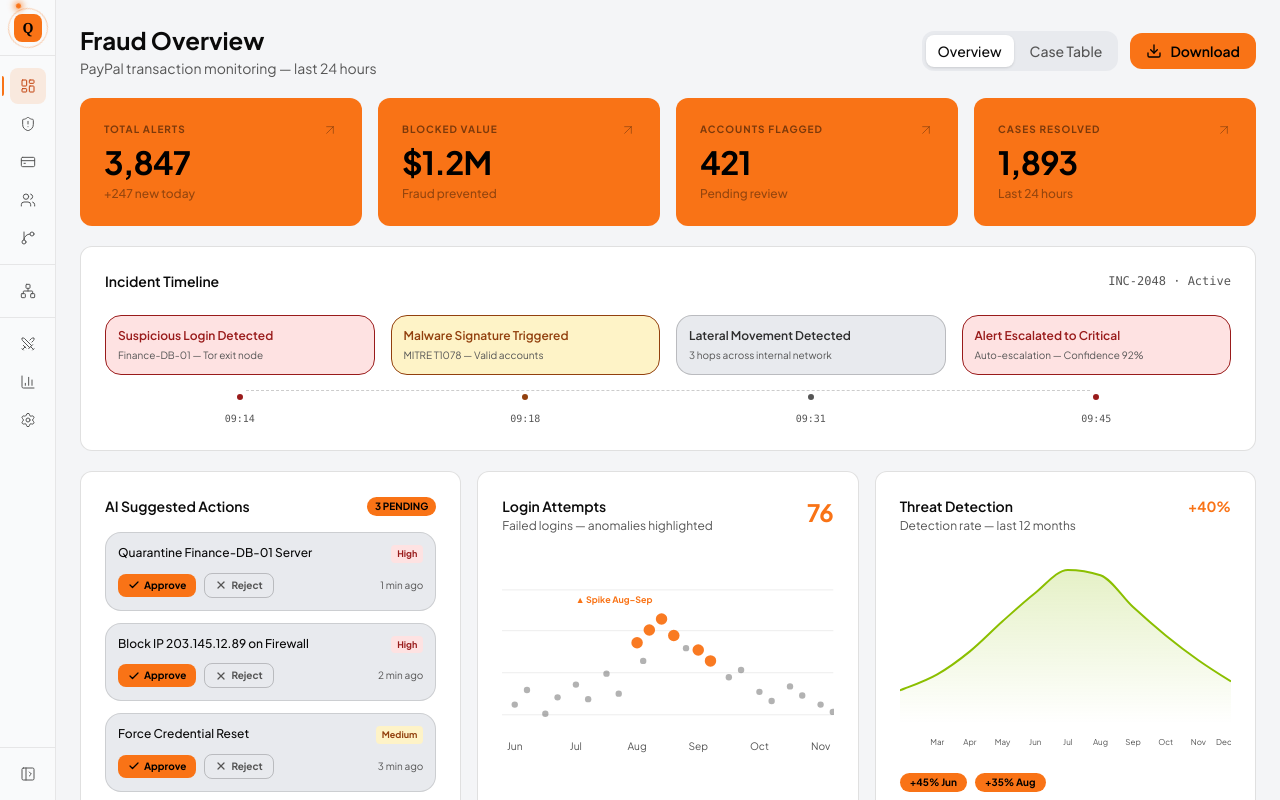
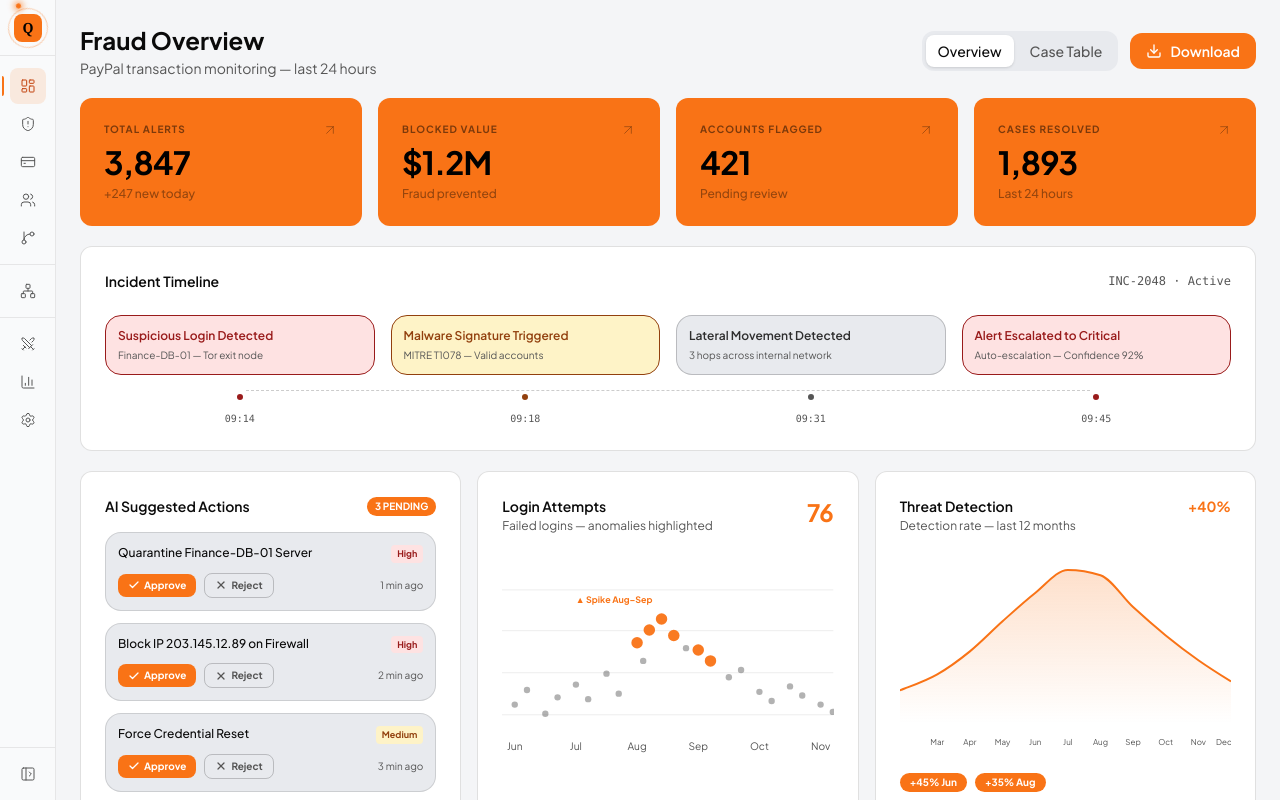
Before and after one commit to shutiancheng/quorum, a Next.js app in the folder frontend/: page /dashboard in a window 1280 px wide. Built offline with nearby package versions, Linux system fonts and the light colour scheme.

Commit message:
Fix Fraud Overview colours: green chart → orange, button text white on orange bg

```diff
--- a/frontend/src/app/(dashboard)/dashboard/page.tsx
+++ b/frontend/src/app/(dashboard)/dashboard/page.tsx
@@ -109,7 +109,7 @@ export default function DashboardPage() {
         <div className="flex items-center gap-3">
           <TabNav tabs={viewTabs as unknown as string[]} activeTab={view} onTabChange={(t) => setView(t as typeof view)} />
           <button className="flex items-center gap-2 px-4 py-2 text-sm font-semibold rounded-xl transition-colors"
-            style={{ backgroundColor: "var(--brand-primary)", color: "#000" }}>
+            style={{ backgroundColor: "var(--brand-primary)", color: "#FFFFFF" }}>
             <Download className="w-4 h-4 shrink-0" strokeWidth={2} />
             Download
           </button>
@@ -206,7 +206,7 @@ export default function DashboardPage() {
                 <h2 className="text-sm font-semibold text-[var(--text-primary)]">AI Suggested Actions</h2>
                 <span
                   className="text-[10px] font-bold px-2 py-0.5 rounded-full"
-                  style={{ backgroundColor: "var(--brand-primary)", color: "#000" }}
+                  style={{ backgroundColor: "var(--brand-primary)", color: "#FFFFFF" }}
                 >
                   {Object.values(actionStates).filter((v) => v === null).length} PENDING
                 </span>
@@ -240,7 +240,7 @@ export default function DashboardPage() {
                         <button
                           onClick={() => handleAction(a.id, "approved")}
                           className="flex items-center gap-1 px-2.5 py-1 rounded-lg text-[10px] font-bold transition-colors"
-                          style={{ backgroundColor: state === "approved" ? "var(--fraud-cleared)" : "var(--brand-primary)", color: "#000" }}
+                          style={{ backgroundColor: state === "approved" ? "var(--fraud-cleared)" : "var(--brand-primary)", color: "#FFFFFF" }}
                         >
                           <Check className="w-3 h-3 shrink-0" strokeWidth={2.5} />
                           Approve
@@ -324,8 +324,8 @@ export default function DashboardPage() {
                   <AreaChart data={threatData} margin={{ top: 4, right: 0, left: -28, bottom: 0 }}>
                     <defs>
                       <linearGradient id="tGrad" x1="0" y1="0" x2="0" y2="1">
-                        <stop offset="5%"  stopColor="#8BBF00" stopOpacity={0.35} />
-                        <stop offset="95%" stopColor="#8BBF00" stopOpacity={0}    />
+                        <stop offset="5%"  stopColor="#F97316" stopOpacity={0.35} />
+                        <stop offset="95%" stopColor="#F97316" stopOpacity={0}    />
                       </linearGradient>
                     </defs>
                     <XAxis dataKey="m" tick={{ fontSize: 8, fill: "var(--text-tertiary)" }} axisLine={false} tickLine={false} />
@@ -340,7 +340,7 @@ export default function DashboardPage() {
                       }}
                       itemStyle={{ color: "var(--brand-primary)" }}
                     />
-                    <Area type="monotone" dataKey="v" stroke="#8BBF00" strokeWidth={2} fill="url(#tGrad)" />
+                    <Area type="monotone" dataKey="v" stroke="#F97316" strokeWidth={2} fill="url(#tGrad)" />
                   </AreaChart>
                 </ResponsiveContainer>
               </div>
@@ -349,13 +349,13 @@ export default function DashboardPage() {
               <div className="flex items-center gap-2 mt-3 flex-wrap">
                 <span
                   className="px-2.5 py-0.5 rounded-full text-[10px] font-bold"
-                  style={{ backgroundColor: "var(--brand-primary)", color: "#000" }}
+                  style={{ backgroundColor: "var(--brand-primary)", color: "#FFFFFF" }}
                 >
                   +45% Jun
                 </span>
                 <span
                   className="px-2.5 py-0.5 rounded-full text-[10px] font-bold"
-                  style={{ backgroundColor: "var(--brand-primary)", color: "#000" }}
+                  style={{ backgroundColor: "var(--brand-primary)", color: "#FFFFFF" }}
                 >
                   +35% Aug
                 </span>
```
